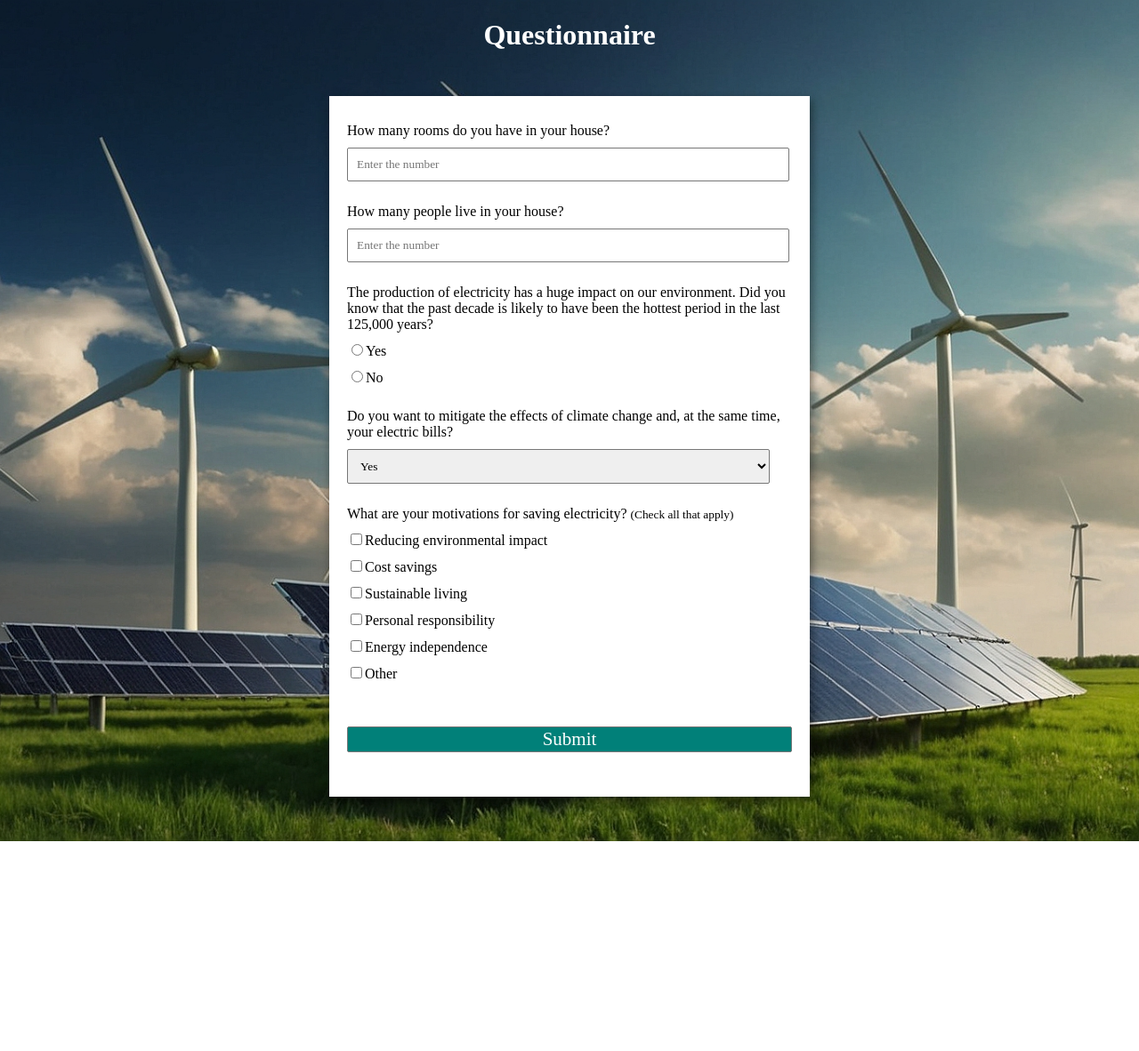
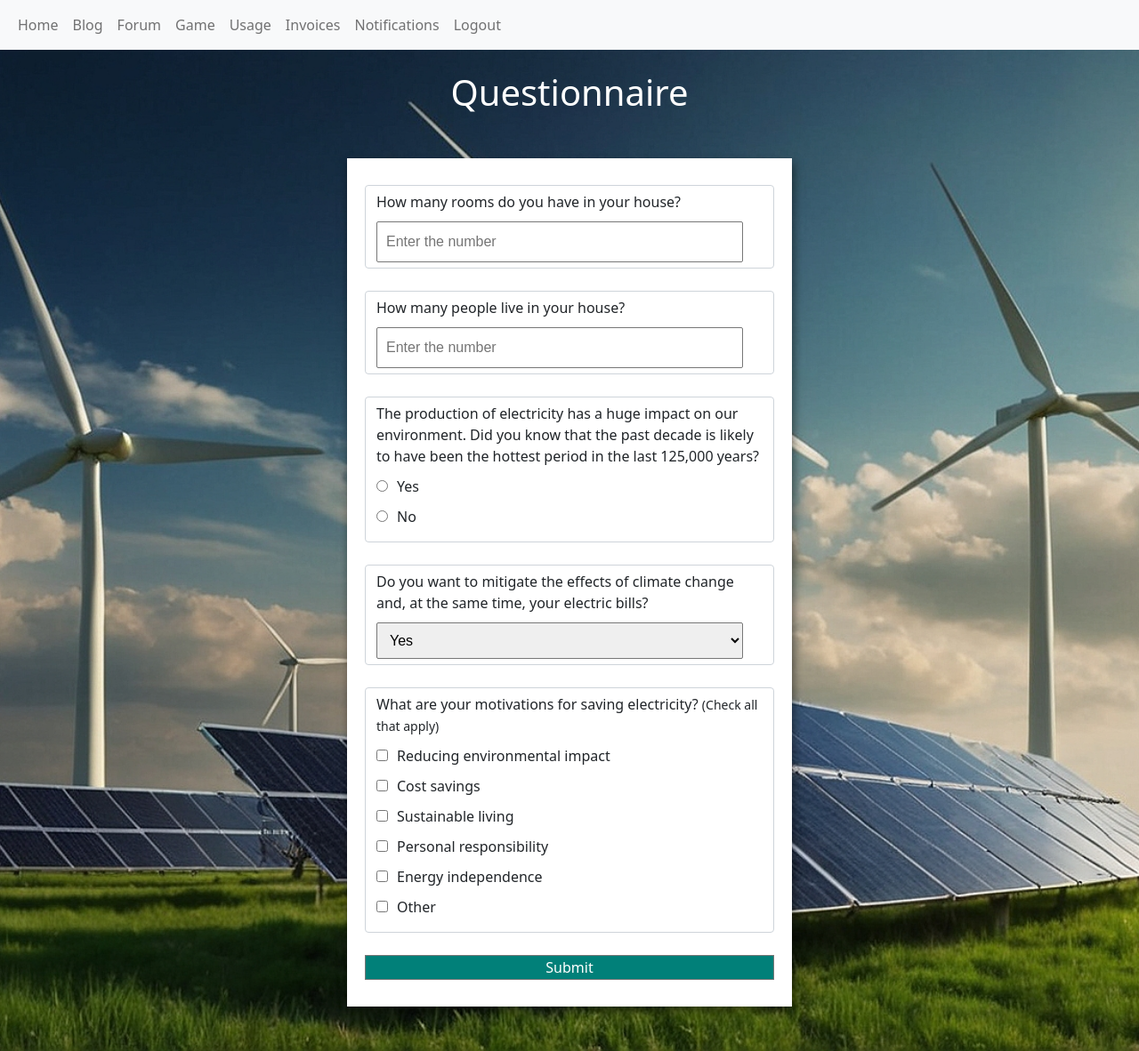
Before and after one commit to dorota-ostrowska/my_energy_masters_thesis, a Flask app: template website/templates/questionnaire.html in a window 1280 px wide. Shown: the whole page at 89% size. Before the commit the page ends 946 px from the top, so only its background shows below. Run offline with Flask 3, Linux system fonts and the light colour scheme; the template is opened without the code that fills it, so the values that code supplies are empty.

Commit message:
questionnaire edited: font changed and navbar addded

```diff
--- a/website/templates/questionnaire.html
+++ b/website/templates/questionnaire.html
@@ -30,6 +30,13 @@
 			box-shadow: 2px 5px 10px rgba(0, 0, 0, 0.5);
 		}
 
+		.montserrat-font {
+			font-family: "Montserrat", sans-serif;
+			font-optical-sizing: auto;
+			font-weight: 200;
+			font-style: normal;
+		}
+
 		.form-control {
 			text-align: left;
 			margin-bottom: 25px;
@@ -45,7 +52,7 @@
 		.form-control textarea {
 			border: 1px solid #777;
 			border-radius: 2px;
-			font-family: inherit;
+			font-family: "Montserrat", sans-serif;
 			padding: 10px;
 			display: block;
 			width: 95%;
@@ -53,6 +60,7 @@
 
 		.form-control input[type="radio"],
 		.form-control input[type="checkbox"] {
+			margin-right: 10px;
 			display: inline-block;
 			width: auto;
 		}
@@ -61,7 +69,7 @@
 			background-color: #018079;
 			border: 1px solid #777;
 			border-radius: 2px;
-			font-family: inherit;
+			font-family: "Montserrat", sans-serif;
 			font-size: 21px;
 			display: block;
 			width: 100%;
@@ -70,9 +78,35 @@
             color: #fff;
 		}
 	</style>
+	<link
+		href="https://cdn.jsdelivr.net/npm/bootstrap@5.0.2/dist/css/bootstrap.min.css"
+		rel="stylesheet"
+		integrity="sha384-EVSTQN3/azprG1Anm3QDgpJLIm9Nao0Yz1ztcQTwFspd3yD65VohhpuuCOmLASjC"
+		crossorigin="anonymous" />
 </head>
 
 <body>
+    <nav class="navbar navbar-expand-lg navbar-light bg-light">
+            <div class="container-fluid">
+                <button class="navbar-toggler" type="button"
+                    data-bs-toggle="collapse" data-bs-target="#navbar"><span
+                        class="navbar-toggler-icon"></span></span></button>
+            <div class="collapse navbar-collapse" id="navbar">
+                <div class="navbar-nav">
+                    <a class="nav-item nav-link" href="/home">Home</a>
+                    <a class="nav-item nav-link"
+                        href="https://www.climateactionoxfordshire.org.uk/">Blog</a>
+                    <a class="nav-item nav-link" href="/forum">Forum</a>
+                    <a class="nav-item nav-link" href="/challenges">Game</a>
+                    <a class="nav-item nav-link" href="/dashboard">Usage</a>
+                    <a class="nav-item nav-link" href="/home">Invoices</a>
+                    <a class="nav-item nav-link" href="/home">Notifications</a>
+                    <a class="nav-item nav-link" href="/logout">Logout</a>
+                </div>
+            </div>
+        </div>
+    </nav>
+<br />
 	<h1>Questionnaire</h1>
 
 	<form id="form">
```
